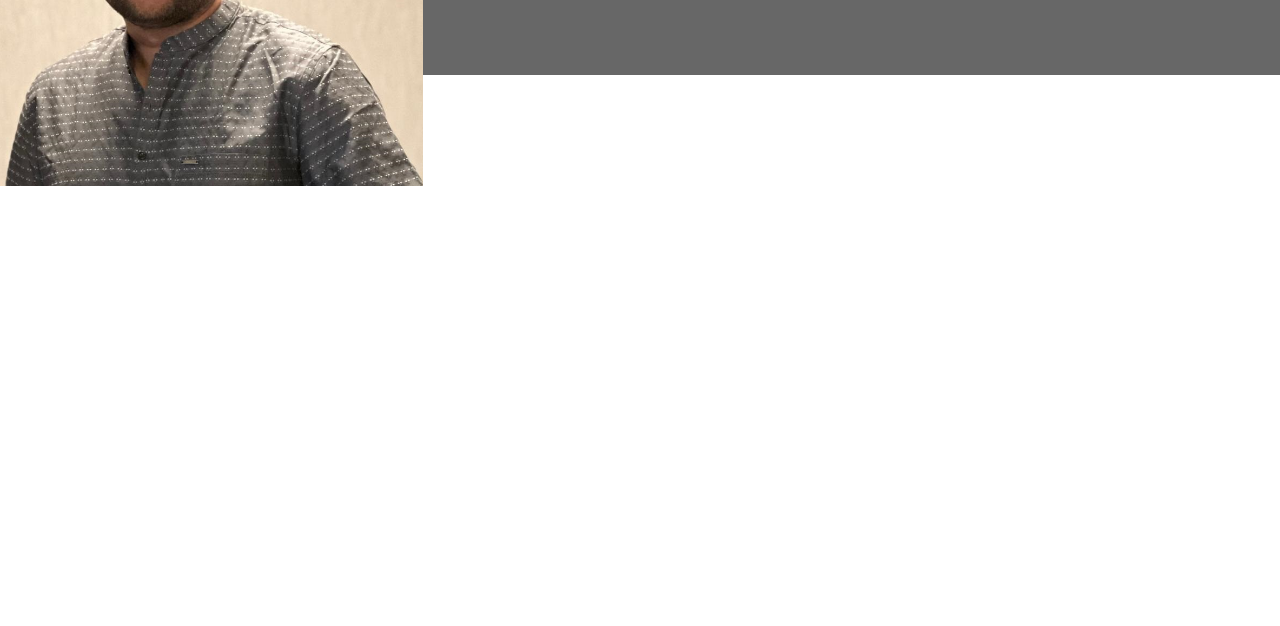
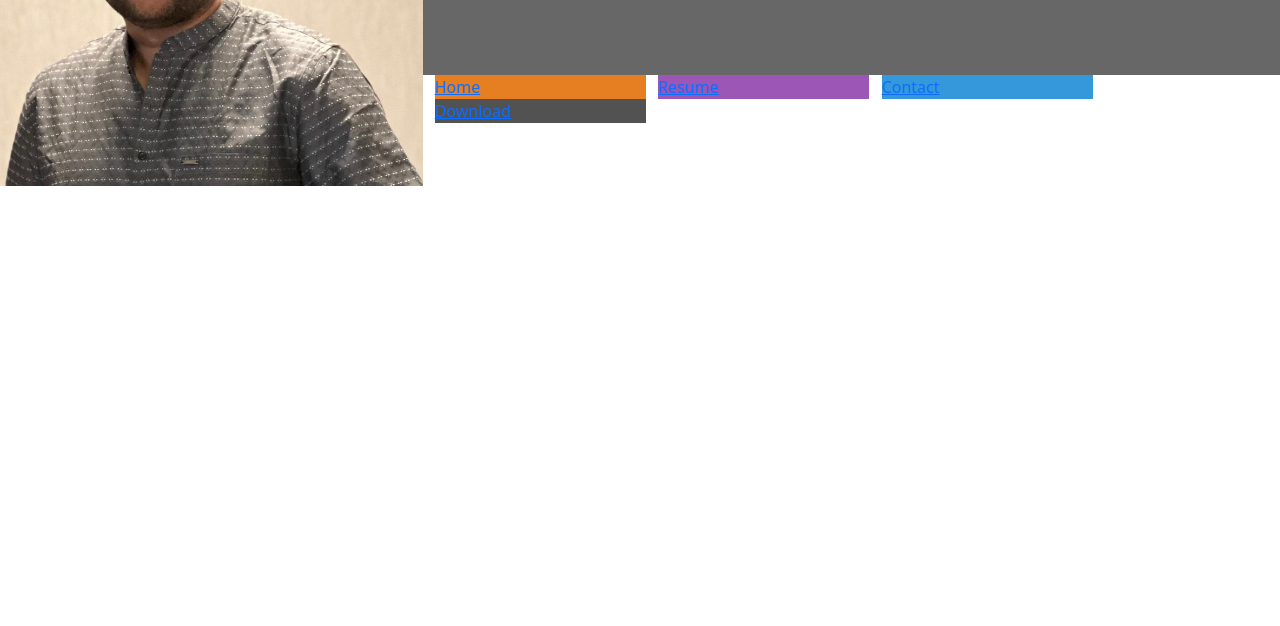
Before and after one commit to naisepaul/my-cv, a plain HTML site: page index.html in a window 1280 px wide. Shown: the part 174-800 px from the top of the page. Drawn offline with nearby package versions, Linux system fonts and the light colour scheme.

Commit message:
Added navigation and give them each colors

```diff
--- a/assets/css/style.css
+++ b/assets/css/style.css
@@ -6,6 +6,16 @@
     background-color: #676767;
 }
 
+.ui-menu-color-home {
+    background-color: #e67e22;
+}
+.ui-menu-color-resume {
+    background-color: #9b56b6;
+}.ui-menu-color-contact {
+    background-color: #3498db;
+}.ui-menu-color-download {
+    background-color: #525252;
+}
 /* ---------------------------heading------------*/
 
 header {
@@ -22,6 +32,7 @@ header {
     background-repeat: no-repeat;
     background-size: cover;
     min-height: 360px;
+    /* border-radius: 25px; */
     transition: all .5s ease-in-out;
     -moz-transition: all .5s ease-in-out;
     -webkit-transition: all .5s ease-in-out;
--- a/index.html
+++ b/index.html
@@ -21,12 +21,35 @@
     <header>
       <div class="row">
         <a href="index.html" class="col-md-4 logo"></a>
-
         <div class="col-md-8">
           <div class="row bg-color-name-title">
             <div class="col heading">
               <h1 class="name">Naise Paul</h1>
               <h2 class="title">Full Stack Developer</h2>
+            </div>
+          </div>
+          <div class="row">
+            <div class="col">
+              <ul id="nav" class="list-inline">
+                <li class="col-6 col-sm-3 ui-menu-color-home list-inline-item">
+                  <a href="#"><span>Home</span></a>
+                </li>
+                <li
+                  class="col-6 col-sm-3 ui-menu-color-resume list-inline-item"
+                >
+                  <a href="#"><span>Resume</span></a>
+                </li>
+                <li
+                  class="col-6 col-sm-3 ui-menu-color-contact list-inline-item"
+                >
+                  <a href="#"><span>Contact</span></a>
+                </li>
+                <li
+                  class="col-6 col-sm-3 ui-menu-color-download list-inline-item"
+                >
+                  <a href="#"><span>Download</span></a>
+                </li>
+              </ul>
             </div>
           </div>
         </div>
```
